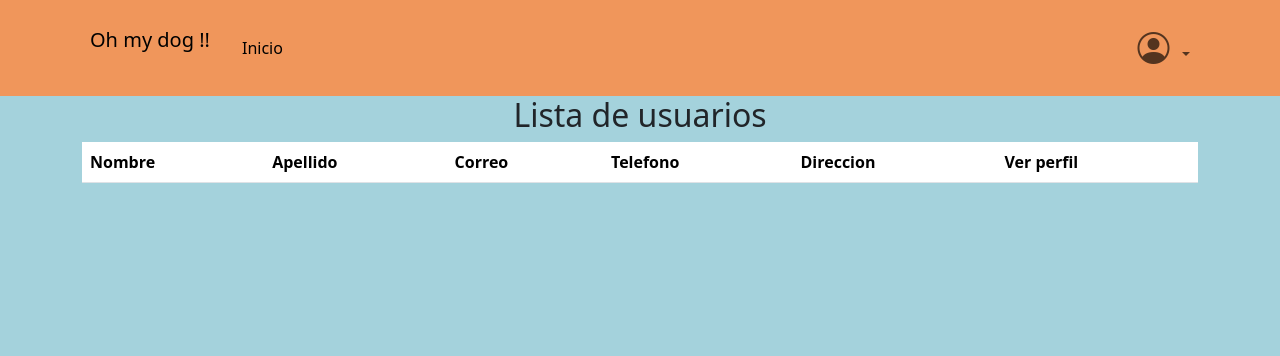
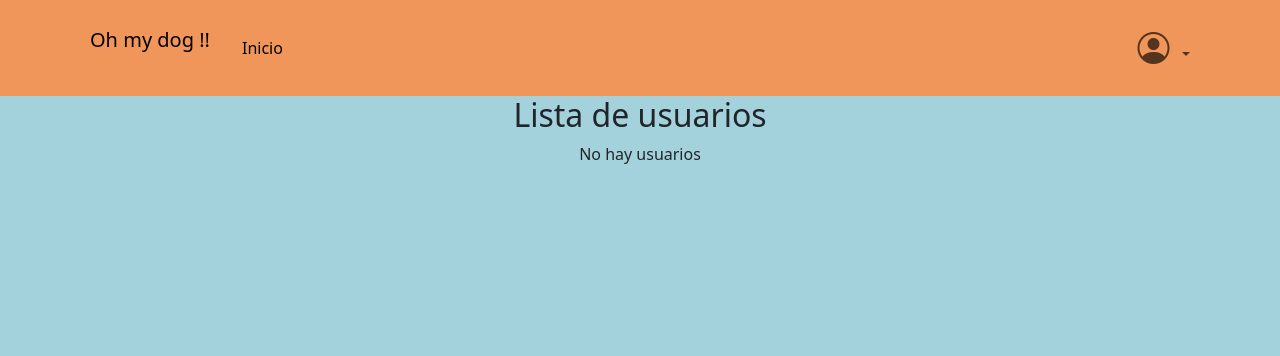
Before and after one commit to lucasquieresopa/proyecto_veterinaria, a Django app: template accounts/templates/list_users.html in a window 1280 px wide. Shown: the top 356 px of the page. Run offline with Django 4.2, Linux system fonts and the light colour scheme; the template is opened without the code that fills it, so the values that code supplies are empty; some libraries are stand-ins or nearby versions.

Commit message:
no hay usuarios

```diff
--- a/accounts/templates/list_users.html
+++ b/accounts/templates/list_users.html
@@ -8,6 +8,7 @@
             <div class="col-md-12">
                 <h2 class="text-center">Lista de usuarios</h2>
                 <table class="table table-hover">
+                    {% if users.exists %}
                     <thead>
                         <tr>
                             <th>Nombre</th>
@@ -36,6 +37,11 @@
                             </tr>
                         {% endfor %}
                     </tbody>
+                    {% else %}
+                    <p style="text-align:center;">
+                        No hay usuarios
+                    </p>
+                    {% endif %}
                 </table>
 
             </div>
```
Also changed, not shown: db.sqlite3.
